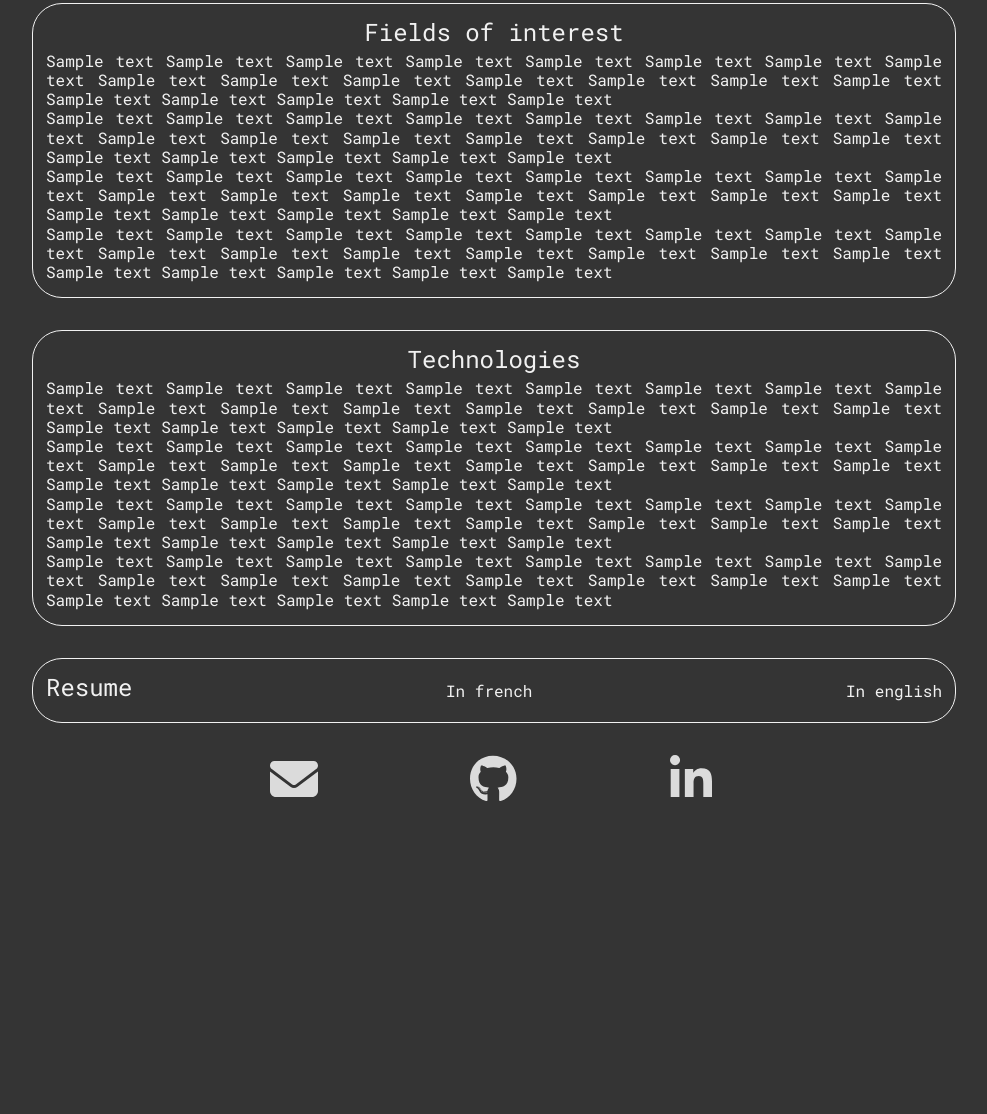
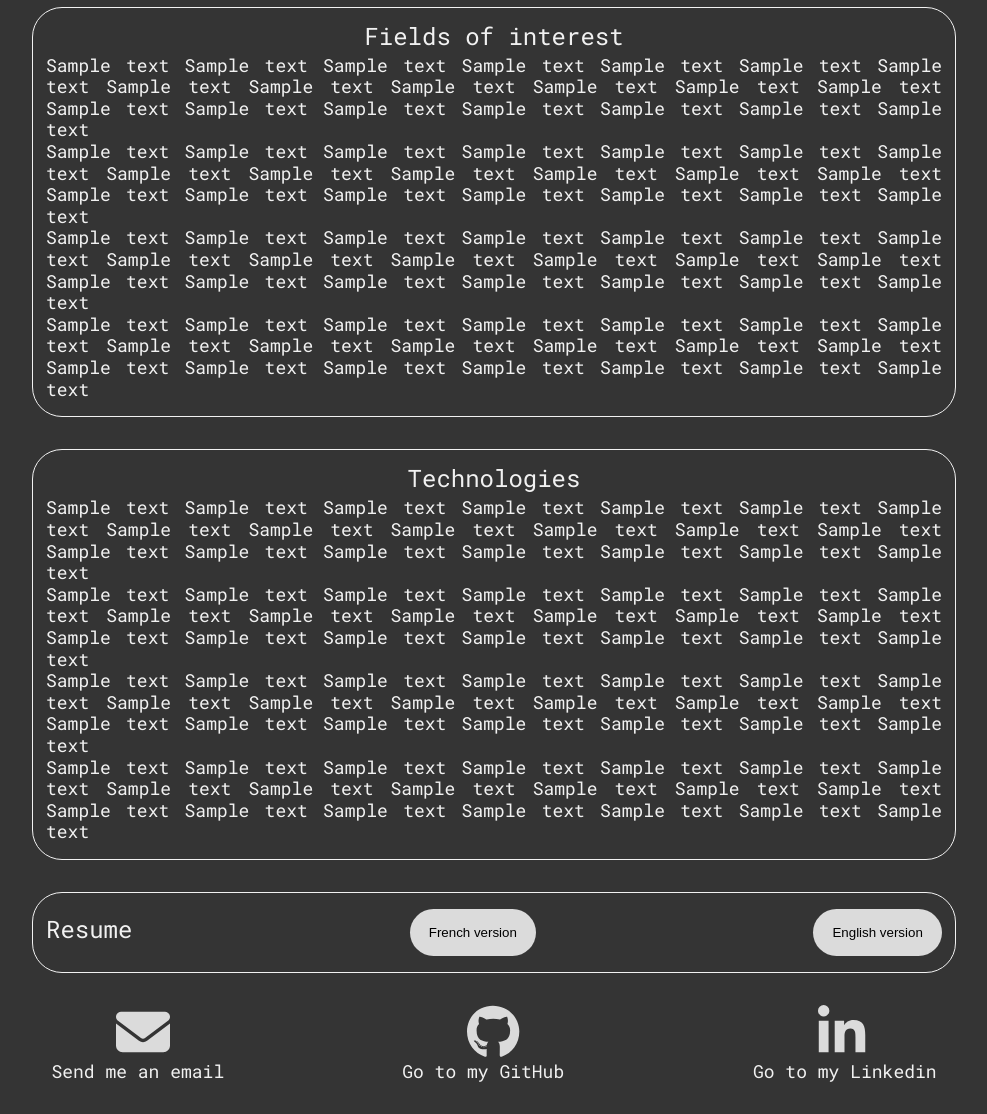
Before and after one commit to ITYL-dev/ITYL-dev.github.io, a website: page index.html in a window 1280 px wide. Shown: the part 511-1625 px from the top of the page, without its empty margins (146-1133 px from the left). Before the commit the page ends 1348 px from the top, so only its background shows below. Drawn offline with Linux system fonts and the light colour scheme.

Commit message:
remade footer and credits

```diff
--- a/css/index.css
+++ b/css/index.css
@@ -1,3 +1,10 @@
+body {
+	font-family: "Roboto Mono", sans-serif;
+	font-size: large;
+	background-color: #343434;
+	color: #f1f1f1;
+}
+
 h1 {
 	font-size: xx-large;
 	text-align: center;
@@ -11,15 +18,8 @@ h2 {
 }
 
 p {
-	font-size: medium;
 	text-align: justify;
 	line-height: 1.2em;
-}
-
-body {
-	font-family: "Roboto Mono", sans-serif;
-	background-color: #343434;
-	color: #f1f1f1;
 }
 
 header {
@@ -60,16 +60,6 @@ main {
 	flex-direction: column;
 }
 
-footer {
-	width: 35vw;
-	margin-left: auto;
-	margin-right: auto;
-	display: flex;
-	justify-content: space-between;
-	align-items: center;
-	margin-bottom: 4vh;
-}
-
 main > div {
 	width: 100%;
 	border: 1px solid #f1f1f1;
@@ -87,6 +77,40 @@ main > div {
 p > a {
 	color: #dbdbdb;
 	text-decoration: underline;
+}
+
+button {
+	background-color: #dbdbdb;
+	color: black;
+	border: none;
+	padding-left: 1.5vw;
+	padding-right: 1.5vw;
+	padding-top: 2vh;
+	padding-bottom: 2vh;
+	border-radius: 50px;
+}
+
+footer {
+	width: 70vw;
+	margin-left: auto;
+	margin-right: auto;
+	display: flex;
+	justify-content: space-between;
+	align-items: center;
+	margin-bottom: 4vh;
+}
+
+footer > div {
+	display: flex;
+	align-items: center;
+	justify-content: space-between;
+	flex-direction: column;
+}
+
+footer > div > p {
+	text-align: center;
+	margin-left: 0.3em;
+	margin-right: 0.3em;
 }
 
 .sticky {
@@ -130,3 +154,10 @@ p > a {
 	flex-direction: column;
 	padding-top: 30vh;
 }
+
+#credits {
+	display: flex;
+	align-items: start;
+	justify-content: space-between;
+	flex-direction: column;
+}
--- a/index.html
+++ b/index.html
@@ -22,7 +22,7 @@
         <img id="portrait" src="./assets/photo.png" alt="My face should be here ..." />
         <div id="presentation">
           <h1>Baptiste Grignon</h1>
-          <p>French engineering student at <a href="https://en.wikipedia.org/wiki/%C3%89cole_centrale_de_Lyon">Ecole Centrale de Lyon</a> with a passion for Computer Science.</p>
+          <p>French engineering student at <a href="https://en.wikipedia.org/wiki/%C3%89cole_centrale_de_Lyon" target="_blank">Ecole Centrale de Lyon</a> with a passion for Computer Science.</p>
           <p>Currently in a gap year, looking for internships opportunities abroad !</p>
         </div>
         <img id="logo-centrale" src="./assets/logo_centrale_lyon.svg" alt="Logo of Ecole Centrale de Lyon ..." />
@@ -42,21 +42,36 @@
         <p>Sample text Sample text Sample text Sample text Sample text Sample text Sample text Sample text Sample text Sample text Sample text Sample text Sample text Sample text Sample text Sample text Sample text Sample text Sample text Sample text</p>
       </div>
       <div>
+        <div>
           <h2>Resume</h2>
-        <p>In french</p>
-        <p>In english</p>
+        </div>
+        <form method="get" action="./assets/CV_Baptiste_Grignon_FR.pdf" target="_blank">
+          <button type="submit">French version</button>
+        </form>
+        <form method="get" action="./assets/Resume_Baptiste_Grignon_EN.pdf" target="_blank">
+          <button type="submit">English version</button>
+        </form>
       </div>
     </main>
     <footer>
+      <div>
         <a href="mailto:baptistegrignon67@gmail.com">
           <svg xmlns="http://www.w3.org/2000/svg" height="3em" viewBox="0 0 512 512"><path d="M48 64C21.5 64 0 85.5 0 112c0 15.1 7.1 29.3 19.2 38.4L236.8 313.6c11.4 8.5 27 8.5 38.4 0L492.8 150.4c12.1-9.1 19.2-23.3 19.2-38.4c0-26.5-21.5-48-48-48H48zM0 176V384c0 35.3 28.7 64 64 64H448c35.3 0 64-28.7 64-64V176L294.4 339.2c-22.8 17.1-54 17.1-76.8 0L0 176z" style="fill:#dbdbdb;fill-opacity:1;fill-rule:nonzero;stroke:none"/></svg>
         </a>
+        <p>Send me an email&nbsp;</p>
+      </div>
+      <div>
         <a href="https://github.com/ITYL-dev" target="_blank">
           <svg xmlns="http://www.w3.org/2000/svg" height="3em" viewBox="0 0 512 512"><path d="M165.9 397.4c0 2-2.3 3.6-5.2 3.6-3.3.3-5.6-1.3-5.6-3.6 0-2 2.3-3.6 5.2-3.6 3-.3 5.6 1.3 5.6 3.6zm-31.1-4.5c-.7 2 1.3 4.3 4.3 4.9 2.6 1 5.6 0 6.2-2s-1.3-4.3-4.3-5.2c-2.6-.7-5.5.3-6.2 2.3zm44.2-1.7c-2.9.7-4.9 2.6-4.6 4.9.3 2 2.9 3.3 5.9 2.6 2.9-.7 4.9-2.6 4.6-4.6-.3-1.9-3-3.2-5.9-2.9zM244.8 8C106.1 8 0 113.3 0 252c0 110.9 69.8 205.8 169.5 239.2 12.8 2.3 17.3-5.6 17.3-12.1 0-6.2-.3-40.4-.3-61.4 0 0-70 15-84.7-29.8 0 0-11.4-29.1-27.8-36.6 0 0-22.9-15.7 1.6-15.4 0 0 24.9 2 38.6 25.8 21.9 38.6 58.6 27.5 72.9 20.9 2.3-16 8.8-27.1 16-33.7-55.9-6.2-112.3-14.3-112.3-110.5 0-27.5 7.6-41.3 23.6-58.9-2.6-6.5-11.1-33.3 2.6-67.9 20.9-6.5 69 27 69 27 20-5.6 41.5-8.5 62.8-8.5s42.8 2.9 62.8 8.5c0 0 48.1-33.6 69-27 13.7 34.7 5.2 61.4 2.6 67.9 16 17.7 25.8 31.5 25.8 58.9 0 96.5-58.9 104.2-114.8 110.5 9.2 7.9 17 22.9 17 46.4 0 33.7-.3 75.4-.3 83.6 0 6.5 4.6 14.4 17.3 12.1C428.2 457.8 496 362.9 496 252 496 113.3 383.5 8 244.8 8zM97.2 352.9c-1.3 1-1 3.3.7 5.2 1.6 1.6 3.9 2.3 5.2 1 1.3-1 1-3.3-.7-5.2-1.6-1.6-3.9-2.3-5.2-1zm-10.8-8.1c-.7 1.3.3 2.9 2.3 3.9 1.6 1 3.6.7 4.3-.7.7-1.3-.3-2.9-2.3-3.9-2-.6-3.6-.3-4.3.7zm32.4 35.6c-1.6 1.3-1 4.3 1.3 6.2 2.3 2.3 5.2 2.6 6.5 1 1.3-1.3.7-4.3-1.3-6.2-2.2-2.3-5.2-2.6-6.5-1zm-11.4-14.7c-1.6 1-1.6 3.6 0 5.9 1.6 2.3 4.3 3.3 5.6 2.3 1.6-1.3 1.6-3.9 0-6.2-1.4-2.3-4-3.3-5.6-2z" style="fill:#dbdbdb;fill-opacity:1;fill-rule:nonzero;stroke:none"></svg>
         </a>
+        <p>Go to my GitHub&nbsp;&nbsp;</p>
+      </div>
+      <div>
         <a href="https://www.linkedin.com/in/baptiste-grignon-109376235/" target="_blank">
           <svg xmlns="http://www.w3.org/2000/svg" height="3em" viewBox="0 0 512 512"><path d="M100.28 448H7.4V148.9h92.88zM53.79 108.1C24.09 108.1 0 83.5 0 53.8a53.79 53.79 0 0 1 107.58 0c0 29.7-24.1 54.3-53.79 54.3zM447.9 448h-92.68V302.4c0-34.7-.7-79.2-48.29-79.2-48.29 0-55.69 37.7-55.69 76.7V448h-92.78V148.9h89.08v40.8h1.3c12.4-23.5 42.69-48.3 87.88-48.3 94 0 111.28 61.9 111.28 142.3V448z" style="fill:#dbdbdb;fill-opacity:1;fill-rule:nonzero;stroke:none"/></svg>
         </a>
+        <p>Go to my Linkedin</p>
+      </div>
     </footer>
   </body>
 </html>
```
Also changed, not shown: more.html (+19 -2 lines), works.html (+11 -2 lines), 4 other files. Lines whose indentation alone changed are shown as unchanged.
